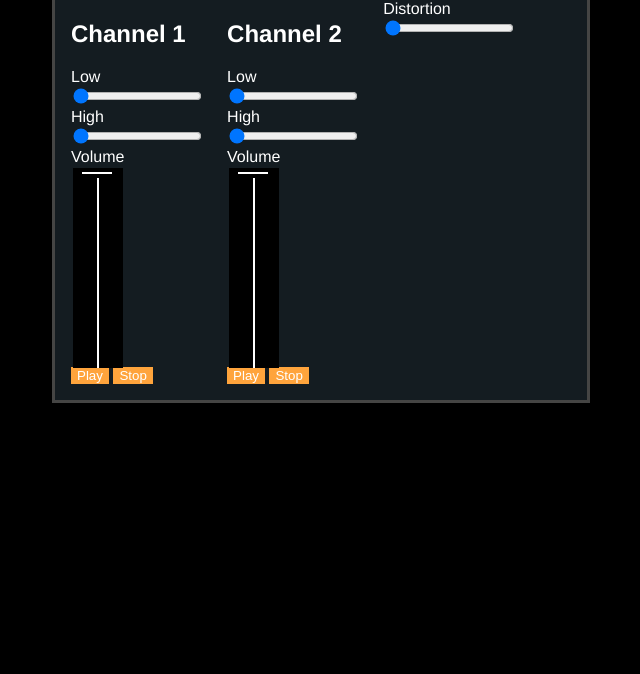
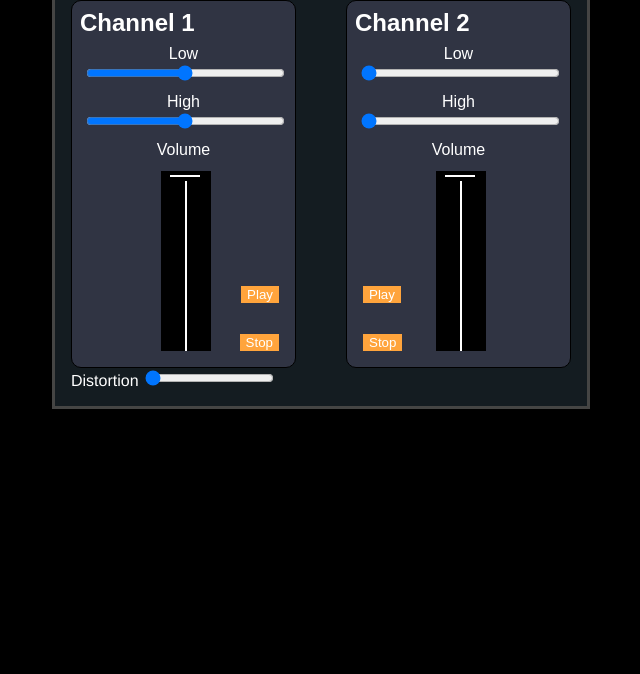
Before and after one commit to thomasmiddeldorp/FrontMixer, a plain HTML site: page index.html in a window 1280 px wide. Shown: the part 126-800 px from the top of the page, without its empty margins (319-959 px from the left). Drawn offline with Linux system fonts and the light colour scheme; a web font is replaced by a local one.

Commit message:
more blunt styling add iceland font mixer styling

```diff
--- a/index.html
+++ b/index.html
@@ -5,6 +5,7 @@
 		<title>Audio</title>
 		<link href="styles/style.css" rel="stylesheet"/>
     <link href='https://fonts.googleapis.com/css?family=Pacifico' rel='stylesheet' type='text/css'>
+    <link href='https://fonts.googleapis.com/css?family=Iceland' rel='stylesheet' type='text/css'>
 	</head>
 	<body>
   <div class="device">
@@ -12,18 +13,18 @@
 		<form>
 			<div class="mixer">
 				<section class="mixer-channel">
-					<h1>Channel 1</h1>
-					<div>
+					<h2>Channel 1</h2>
+					<div class="low-band">
 						<label for="low-band-left">Low</label>
-						<input id="low-band-left" max="127" min="0" step="1" type="range" value="0"/>
+						<input id="low-band-left" max="127" min="0" step="1" type="range" value="63"/>
 					</div>
 
-					<div>
+					<div class="high-band">
 						<label for="high-band-left">High</label>
-						<input id="high-band-left" max="127" min="0" step="1" type="range" value="0"/>
+						<input id="high-band-left" max="127" min="0" step="1" type="range" value="63"/>
 					</div>
 
-					<div>
+					<div class="volume">
 						<label for="volume-fader-left">Volume</label>
 
 						<div class="fader-wrapper">
@@ -31,22 +32,22 @@
 						</div>
 					</div>
 
-					<button id="play-left" class="control-button">Play</button>
-					<button id="stop-left" class="control-button">Stop</button>
+					<button id="play-left" class="control-button play-left">Play</button>
+					<button id="stop-left" class="control-button stop-left">Stop</button>
 				</section>
 				<section class="mixer-channel">
-					<h1>Channel 2</h1>
-					<div>
+					<h2>Channel 2</h2>
+					<div class="low-band">
 						<label for="low-band-right">Low</label>
 						<input id="low-band-right" max="127" min="0" step="1" type="range" value="0"/>
 					</div>
 
-					<div>
+					<div class="high-band">
 						<label for="high-band-right">High</label>
 						<input id="high-band-right" max="127" min="0" step="1" type="range" value="0"/>
 					</div>
 
-					<div>
+					<div class="volume">
 						<label for="volume-fader-right">Volume</label>
 
 						<div class="fader-wrapper">
@@ -54,15 +55,15 @@
 						</div>
 					</div>
 
-					<button id="play-right" class="control-button">Play</button>
-					<button id="stop-right" class="control-button">Stop</button>
+					<button id="play-right" class="control-button play-right">Play</button>
+					<button id="stop-right" class="control-button stop-right">Stop</button>
 				</section>
+      </div>
+      <div>
+          <label for="distortion">Distortion</label>
+          <input id="distortion" max="100" min="0" step="1" type="range" value="0"/>
+      </div>
 
-                <div>
-                    <label for="distortion">Distortion</label>
-                    <input id="distortion" max="100" min="0" step="1" type="range" value="0"/>
-                </div>
-			</div>
 		</form>
   </div>
 		<script src="scripts/Mixer.js"></script>
--- a/styles/style.css
+++ b/styles/style.css
@@ -18,7 +18,7 @@ body {
 	background-color: #000000;
 	border: 2px solid #333332;
 	padding: 1rem;
-	borde-radius: 15px;
+	border-radius: 15px;
 	font-family: Pacifico, serif;
 	letter-spacing: 2px;
 	font-size: 3rem;
@@ -29,20 +29,58 @@ body {
 	vertical-align: super;
 }
 
-.device .mixer {
-	display: flex;
+.device .mixer .mixer-channel {
+	position: relative;
+	box-sizing: border-box;
+	border: 1px solid #000000;
+	background-color: #303443;
+	border-radius: 10px;
+	width: 45%;
+	float: left;
+	padding: 0.5rem;
+	font-family: Iceland, sans-serif;
+}
+.device .mixer .mixer-channel:last-child {
+	float: right;
 }
 
-.device .fader-wrapper {
+.device .mixer .mixer-channel h2 {
+	font-size: 1.5rem;
+	margin: 0 0 .5rem;
+}
+
+.device .mixer .mixer-channel label {
+	display: block;
+	text-align: center;
+}
+
+.device .mixer .mixer-channel .low-band,
+.device .mixer .mixer-channel .high-band {
+	padding: 0 0.25rem;
+	margin: 0 0 0.5rem;
+}
+.device .mixer .mixer-channel .low-band input,
+.device .mixer .mixer-channel .high-band input {
+	width: 100%;
+	box-sizing: border-box;
+}
+
+.device .mixer .mixer-channel .volume {
+
+}
+
+
+.device .mixer .mixer-channel .volume .fader-wrapper {
 	height: 200px;
 	width: 100px;
+	margin: 0 auto;
 }
 
 .device .fader-vertical {
 	-webkit-appearance: none;
-	transform: rotate(-90deg) translateX(-200px);
+	transform: rotate(-90deg) translateX(-190px) translateY(25px);
 	transform-origin: 0 0;
-	width: 200px;
+	width: 180px;
 	height: 50px;
 	background-color: #000;
 }
@@ -51,6 +89,7 @@ body {
 	-webkit-appearance: none;
 	width: 200px;
 	height: 2px;
+
 	background-color: #fff;
 }
 
@@ -69,3 +108,23 @@ body {
 	border: none;
 	color: #fff;
 }
+.device .play-left {
+	position: absolute;
+	right: 1rem;
+	bottom: 4rem;
+}
+.device .stop-left {
+	position: absolute;
+	right: 1rem;
+	bottom: 1rem;
+}
+.device .play-right {
+	position: absolute;
+	left: 1rem;
+	bottom: 4rem;
+}
+.device .stop-right {
+	position: absolute;
+	left: 1rem;
+	bottom: 1rem;
+}
```
